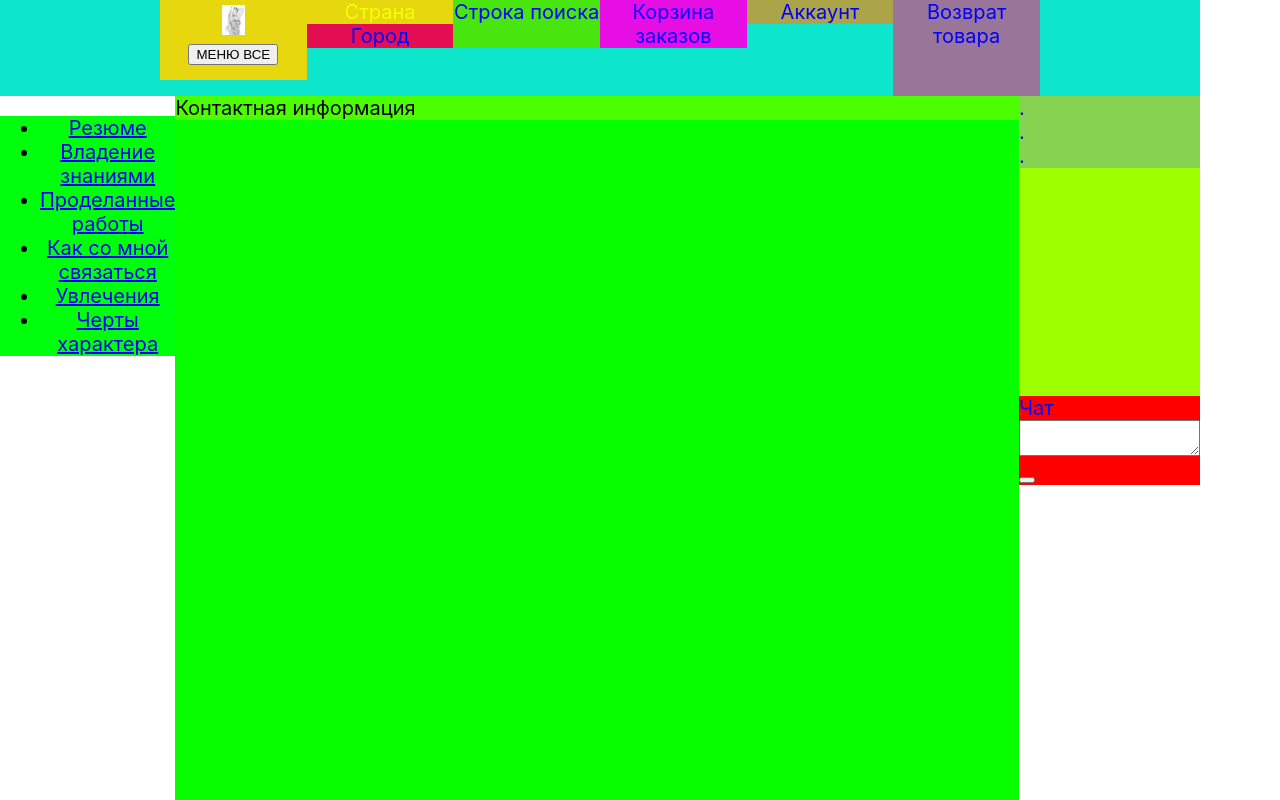
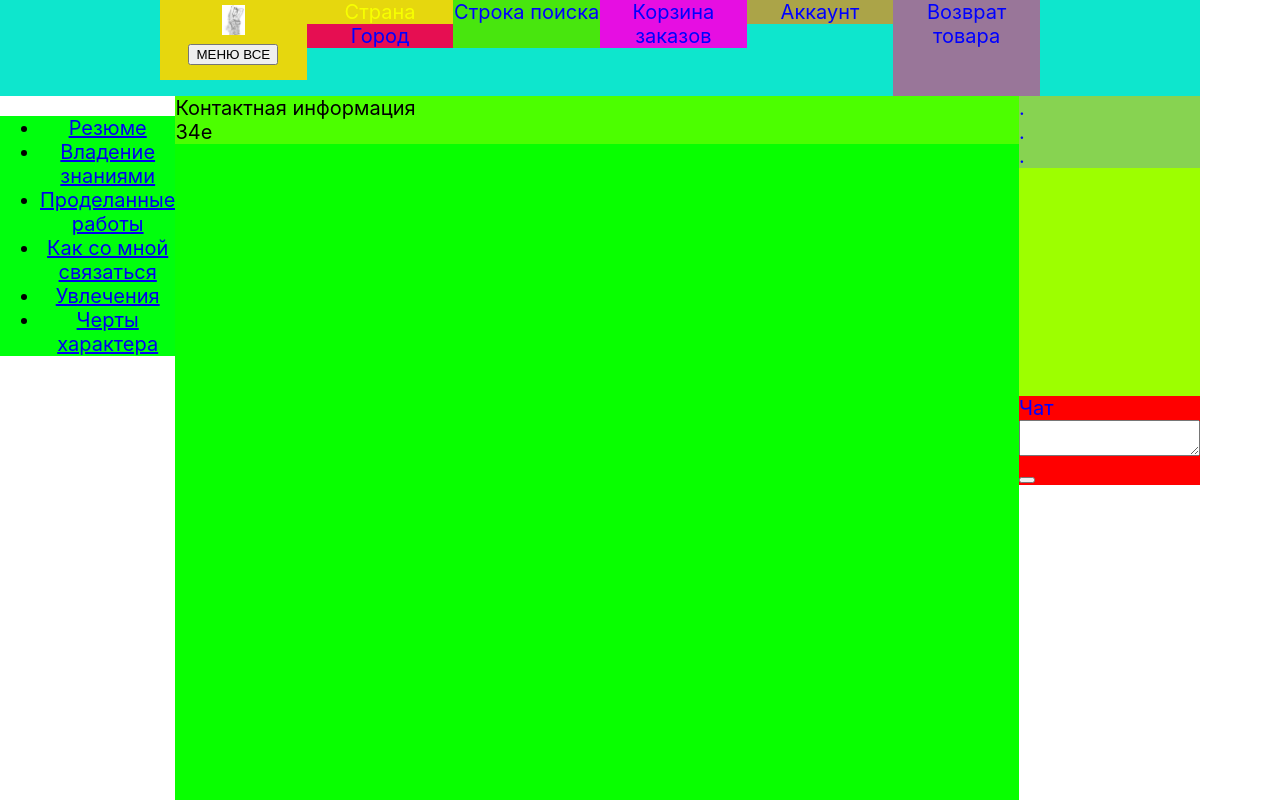
Before and after one commit to Rapira159-afk/MOI_SHOP_LESSON, a React (Create React App) app: page /4Contact in a window 1280 px wide. Shown: the top 800 px of the page. Built offline with nearby package versions, Linux system fonts and the light colour scheme.

Commit message:
Shop6_1_Второй_Пропс

```diff
--- a/src/App.js
+++ b/src/App.js
@@ -5,7 +5,7 @@ import { Str_1 } from './STR_1/Str_1';
 
 function App(props) {
   return (
-      <div className='STR_1'><Str_1 TextR={props.TextR} /></div>
+      <div className='STR_1'><Str_1 TextR={props.TextR} Con={props.Con} /></div>
   );
 }
 
--- a/src/PONO.jsx
+++ b/src/PONO.jsx
@@ -1,12 +1,21 @@
 import { Qwe } from "./STR_1/Osnova/1Rezume/Rezumetext/Text";
- const TextR = () => {
+import { Osnov4 } from "./STR_1/Osnova/4Contact/4Contact";
+
+const TextR = () => {
   return (
 <Qwe Name='Петько Анатолий Казимирович'
-Year='Год рождения 1992'
-Email='Email: Apetko@list.ru'
-Experience='Опыт прграммирования c ноября 2020г'
-Thepost='Должность Frontend разработчик'
-Education='Образование в области программирования'/>
+     Year='Год рождения 1992'
+     Experience='Опыт прграммирования c ноября 2020г'
+     Thepost='Должность Frontend разработчик'
+     Education='Образование в области программирования'/>
   )
 };
-export {TextR};
+
+const Con = () => {
+  return (
+<Osnov4 Namber= '+375292818...'
+        Email='Email: Apetko@list.ru'/>
+    )
+};
+
+export {TextR,Con};
--- a/src/STR_1/Osnova/1Rezume/Rezumetext/Text.jsx
+++ b/src/STR_1/Osnova/1Rezume/Rezumetext/Text.jsx
@@ -5,7 +5,6 @@ const Qwe = (props) =>{
 return (
     <div><div>{props.Name}</div>
     <div>{props.Thepost}</div>
-    <div>{props.Email}</div>
     <div>{props.Experience}</div>
     <div>{props.Thepost}</div>
     <div>{props.Education}</div>
--- a/src/STR_1/Osnova/4Contact/4Contact.jsx
+++ b/src/STR_1/Osnova/4Contact/4Contact.jsx
@@ -1,9 +1,12 @@
 import React from 'react';
 import q from './4Contact.module.css';
-function Osnov4() {
+const Osnov4=(props)=> {
     return (
         <div>
-            <div className={q.Osnov4}><div>Контактная информация</div> </div>
+            <div className={q.Osnov4}>
+                <div>Контактная информация</div>
+                <div>{props.Namber}{props.Email}34e</div>
+                </div>
 
         </div>
     )
--- a/src/STR_1/Osnova/Osnova.jsx
+++ b/src/STR_1/Osnova/Osnova.jsx
@@ -14,7 +14,7 @@ function Osnova(props) {
             <div><Route exact path='/1Rezume' render={()=><Osnov1 TextR={props.TextR}/>}/></div>
             <div><Route exact path='/2Znanie' render={()=><Osnov2/>}/></div>
             <div><Route exact path='/3Raboni' render={()=><Osnov3/>}/></div>
-            <div><Route exact path='/4Contact' render={()=><Osnov4/>}/></div>
+            <div><Route exact path='/4Contact' render={()=><Osnov4 Con={props.Con}/>}/></div>
             <div><Route exact path='/5Uvlech' render={()=><Osnov5/>}/></div>
             <div><Route exact path='/6Cherty' render={()=><Osnov6/>}/></div>
         </div>
--- a/src/STR_1/Str_1.jsx
+++ b/src/STR_1/Str_1.jsx
@@ -13,7 +13,7 @@ function Str_1(props) {
       <div className='Shapka'><Shapka /></div>
       <div><Spisok_L /></div>
       <div><Right /></div>
-      <div className='Osnova'><Osnova TextR={props.TextR} /></div>
+      <div className='Osnova'><Osnova TextR={props.TextR} Con={props.Con} /></div>
     </div>
   );
 }
--- a/src/index.js
+++ b/src/index.js
@@ -4,12 +4,12 @@ import './index.css';
 import App from './App';
 import reportWebVitals from './reportWebVitals';
 import {BrowserRouter} from "react-router-dom";
-import {TextR} from './PONO';
+import {TextR, Con} from './PONO';
 
 ReactDOM.render(
     <BrowserRouter>
         <React.StrictMode>
-            <App TextR={TextR}/>
+            <App TextR={TextR} Con={Con}/>
         </React.StrictMode>
     </BrowserRouter>
     , document.getElementById('root')
```
Also changed, not shown: 1 other file (tests, documents, lock files or other folders).
